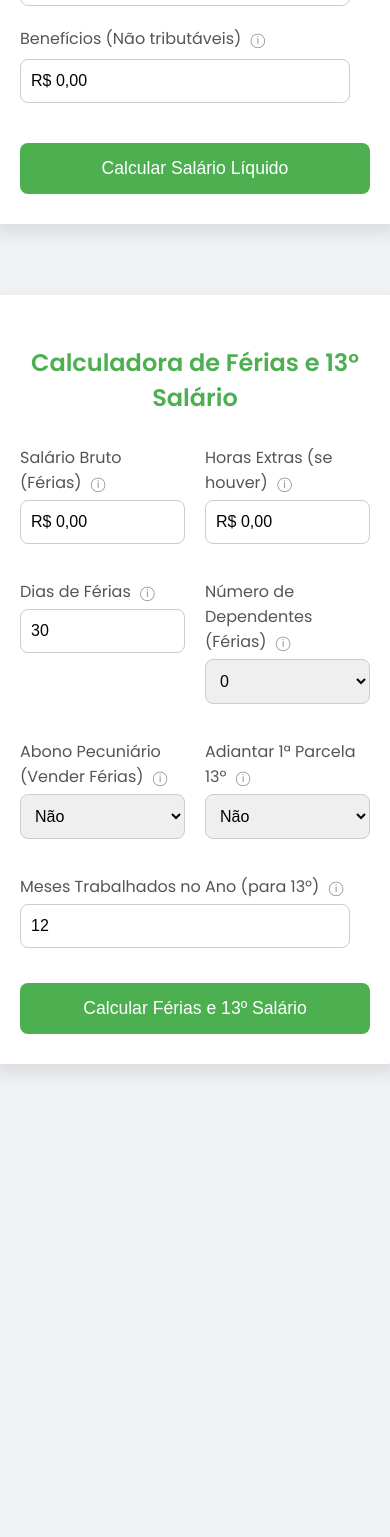
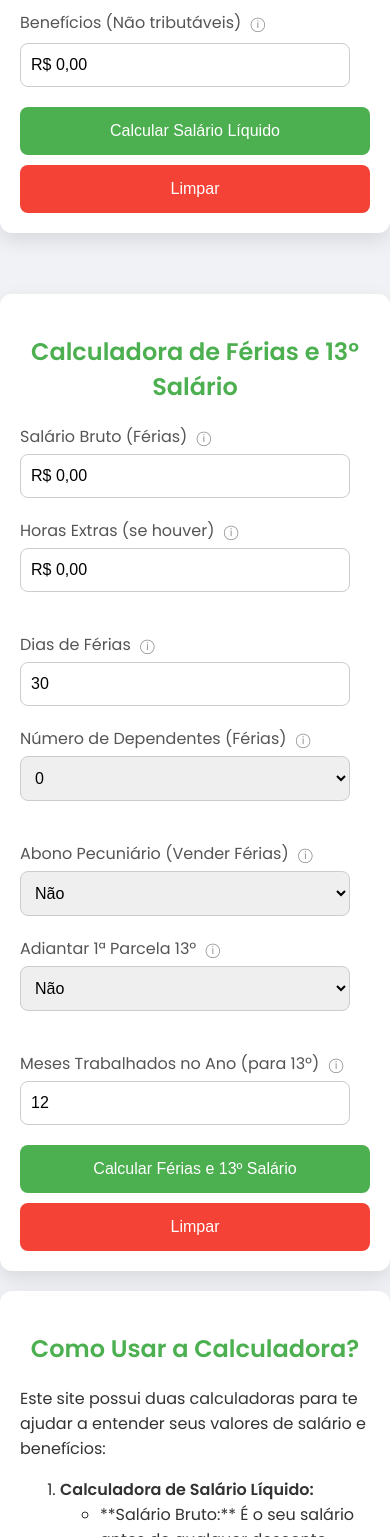
Before and after one commit to cesarazevedo/salarioliquido, a plain HTML site: page index.html in a window 390 px wide. Shown: the part 463-2000 px from the top of the page. Before the commit the page ends 1577 px from the top, so only its background shows below. Drawn offline with Linux system fonts and the light colour scheme.

Commit message:
Update index.html

```diff
--- a/index.html
+++ b/index.html
@@ -11,14 +11,31 @@
             font-family: 'Poppins', sans-serif;
             background-color: #f0f2f5;
             display: flex;
-            flex-direction: column; /* Para empilhar as calculadoras */
+            flex-direction: column;
             justify-content: center;
             align-items: center;
             min-height: 100vh;
             margin: 0;
             color: #333;
-            padding: 20px; /* Espaçamento geral */
-            box-sizing: border-box; /* Inclui padding no tamanho total */
+            padding: 20px;
+            box-sizing: border-box;
+        }
+
+        .header-links {
+            width: 100%;
+            max-width: 500px;
+            text-align: right;
+            margin-bottom: 10px;
+        }
+        .header-links a {
+            color: #4CAF50;
+            text-decoration: none;
+            font-weight: 500;
+            transition: color 0.3s ease;
+        }
+        .header-links a:hover {
+            color: #43A047;
+            text-decoration: underline;
         }
 
         .calculator-container {
@@ -29,7 +46,7 @@
             width: 100%;
             max-width: 500px;
             animation: fadeIn 0.8s ease-out;
-            margin-bottom: 30px; /* Espaço entre as calculadoras */
+            margin-bottom: 30px;
         }
 
         @keyframes fadeIn {
@@ -39,7 +56,7 @@
 
         h1, h2 {
             text-align: center;
-            color: #4CAF50; /* Um verde vibrante */
+            color: #4CAF50;
             margin-bottom: 30px;
             font-weight: 600;
         }
@@ -55,15 +72,15 @@
             color: #555;
         }
 
-        .input-group input[type="text"], /* Mudado para text para facilitar a formatação */
+        .input-group input[type="text"],
         .input-group input[type="number"],
         .input-group select {
-            width: calc(100% - 20px); /* Ajuste para padding */
+            width: calc(100% - 20px);
             padding: 12px 10px;
             border: 1px solid #ccc;
             border-radius: 8px;
             font-size: 1em;
-            box-sizing: border-box; /* Garante que padding e border não aumentem o tamanho */
+            box-sizing: border-box;
             transition: border-color 0.3s ease;
         }
 
@@ -75,25 +92,18 @@
             box-shadow: 0 0 0 3px rgba(76, 175, 80, 0.2);
         }
 
-        /* Flexbox para inputs lado a lado */
         .input-row {
             display: flex;
-            gap: 20px; /* Espaço entre os elementos */
+            gap: 20px;
             margin-bottom: 20px;
         }
         .input-row .input-group {
-            flex: 1; /* Faz com que os grupos de input ocupem o espaço igualmente */
-            margin-bottom: 0; /* Remove a margem padrão para usar o gap do row */
-        }
-        /* Ajuste para inputs menores em linha */
-        .input-row .input-group input,
-        .input-row .input-group select {
-            width: 100%; /* Ocupa a largura total do seu flex item */
+            flex: 1;
+            margin-bottom: 0;
         }
 
-
         .result-section {
-            background-color: #e8f5e9; /* Um verde bem clarinho */
+            background-color: #e8f5e9;
             border-left: 5px solid #4CAF50;
             padding: 20px;
             border-radius: 8px;
@@ -109,11 +119,17 @@
 
         .result-section span {
             font-weight: 600;
-            color: #2e7d32; /* Um verde mais escuro para o valor */
+            color: #2e7d32;
+        }
+
+        .button-group {
+            display: flex;
+            gap: 15px; /* Espaço entre os botões */
+            margin-top: 20px;
         }
 
         button {
-            width: 100%;
+            flex: 1; /* Faz com que os botões ocupem o espaço igualmente */
             padding: 15px;
             background-color: #4CAF50;
             color: white;
@@ -122,11 +138,17 @@
             font-size: 1.1em;
             cursor: pointer;
             transition: background-color 0.3s ease, transform 0.2s ease;
-            margin-top: 20px;
+        }
+
+        button.clear-button {
+            background-color: #f44336; /* Vermelho para o botão limpar */
+        }
+        button.clear-button:hover {
+            background-color: #d32f2f;
         }
 
         button:hover {
-            background-color: #43A047; /* Um verde um pouco mais escuro */
+            background-color: #43A047;
             transform: translateY(-2px);
         }
 
@@ -157,7 +179,7 @@
             padding: 5px 0;
             position: absolute;
             z-index: 1;
-            bottom: 125%; /* Posição acima do ícone */
+            bottom: 125%;
             left: 50%;
             margin-left: -90px;
             opacity: 0;
@@ -185,7 +207,7 @@
         .holiday-thirteenth-calc {
             margin-top: 40px;
             padding-top: 30px;
-            border-top: 1px solid #eee; /* Separador visual */
+            border-top: 1px solid #eee;
         }
         .holiday-thirteenth-calc .input-group {
             margin-bottom: 15px;
@@ -196,11 +218,48 @@
         .final-liquid-value {
             font-size: 1.4em !important;
             font-weight: 700 !important;
-            color: #1b5e20 !important; /* Um verde mais forte */
+            color: #1b5e20 !important;
+        }
+
+        /* --- RESPONSIVIDADE --- */
+        @media (max-width: 600px) {
+            .calculator-container {
+                padding: 20px; /* Menos padding em telas pequenas */
+                margin-bottom: 20px;
+            }
+            .input-row {
+                flex-direction: column; /* Inputs um embaixo do outro em telas pequenas */
+                gap: 0; /* Remove o gap quando em coluna */
+            }
+            .input-row .input-group {
+                margin-bottom: 20px; /* Adiciona margem entre os grupos de input */
+            }
+            .button-group {
+                flex-direction: column; /* Botões um embaixo do outro em telas pequenas */
+                gap: 10px;
+            }
+            button {
+                font-size: 1em; /* Fonte um pouco menor nos botões */
+            }
+            h1, h2 {
+                font-size: 1.5em; /* Títulos menores */
+                margin-bottom: 20px;
+            }
+            .result-section {
+                padding: 15px;
+                font-size: 1em;
+            }
+            .result-section p {
+                margin: 5px 0;
+            }
         }
     </style>
 </head>
 <body>
+    <div class="header-links">
+        <a href="#como-usar">Como Usar?</a>
+    </div>
+
     <div class="calculator-container">
         <h1>Calculadora de Salário Líquido</h1>
 
@@ -251,7 +310,10 @@
             <input type="text" id="beneficios" placeholder="0,00" value="0,00">
         </div>
 
-        <button onclick="calcularSalario()">Calcular Salário Líquido</button>
+        <div class="button-group">
+            <button onclick="calcularSalario()">Calcular Salário Líquido</button>
+            <button class="clear-button" onclick="limparCampos('salario')">Limpar</button>
+        </div>
 
         <div class="result-section" id="resultado" style="display: none;">
             <p>Salário Bruto: <span id="displaySalarioBruto"></span></p>
@@ -347,7 +409,8 @@
         </div>
 
         <div class="input-group">
-            <label for="mesesTrabalhados13Ferias"> Meses Trabalhados no Ano (para 13º)
+            <label for="mesesTrabalhados13Ferias">
+                Meses Trabalhados no Ano (para 13º)
                 <span class="tooltip tooltip-icon">&#9432;
                     <span class="tooltiptext">Número de meses completos trabalhados no ano para o cálculo do 13º salário.</span>
                 </span>
@@ -355,7 +418,10 @@
             <input type="number" id="mesesTrabalhados13Ferias" placeholder="0" value="12" min="0" max="12">
         </div>
 
-        <button onclick="calcularFerias13()">Calcular Férias e 13º Salário</button>
+        <div class="button-group">
+            <button onclick="calcularFerias13()">Calcular Férias e 13º Salário</button>
+            <button class="clear-button" onclick="limparCampos('ferias13')">Limpar</button>
+        </div>
 
         <div class="result-section" id="resultadoFerias13" style="display: none;">
             <h3>Detalhes das Férias:</h3>
@@ -378,6 +444,37 @@
             <hr style="border: none; border-top: 1px solid #c8e6c9; margin: 15px 0;">
             <p style="font-size: 1.3em;">Total a Receber (Férias + 13º): <span id="displayTotalReceberFerias13" class="final-liquid-value"></span></p>
         </div>
+    </div>
+
+    <div class="calculator-container" id="como-usar">
+        <h2>Como Usar a Calculadora?</h2>
+        <p>Este site possui duas calculadoras para te ajudar a entender seus valores de salário e benefícios:</p>
+        <ol>
+            <li>
+                <strong>Calculadora de Salário Líquido:</strong>
+                <ul>
+                    <li>**Salário Bruto:** É o seu salário antes de qualquer desconto.</li>
+                    <li>**Número de Dependentes:** Pessoas que dependem financeiramente de você (ex: filhos), isso pode reduzir o Imposto de Renda.</li>
+                    <li>**Outros Descontos:** Valores que são descontados do seu salário (ex: vale-transporte, plano de saúde, empréstimos).</li>
+                    <li>**Benefícios (Não tributáveis):** Valores que você recebe e que não são considerados para o cálculo de impostos (ex: vale-alimentação, vale-refeição).</li>
+                    <li>Clique em "Calcular Salário Líquido" para ver quanto você receberá de fato.</li>
+                </ul>
+            </li>
+            <li>
+                <strong>Calculadora de Férias e 13º Salário:</strong>
+                <ul>
+                    <li>**Salário Bruto (Férias) e Horas Extras:** Use seu salário e média de horas extras para o cálculo da sua remuneração de férias.</li>
+                    <li>**Dias de Férias:** Quantos dias de férias você vai tirar (normalmente 30 dias).</li>
+                    <li>**Número de Dependentes (Férias):** Os dependentes também ajudam a reduzir o Imposto de Renda nas férias.</li>
+                    <li>**Abono Pecuniário (Vender Férias):** Se você decidir vender 1/3 das suas férias (receber em dinheiro em vez de folgar). Esse valor tem tratamento diferente nos impostos.</li>
+                    <li>**Adiantar 1ª Parcela 13º:** Se você vai receber a primeira metade do seu 13º Salário junto com as férias. A primeira parcela do 13º não tem descontos.</li>
+                    <li>**Meses Trabalhados no Ano (para 13º):** Quantos meses você trabalhou no ano para calcular a parte proporcional do 13º.</li>
+                    <li>Clique em "Calcular Férias e 13º Salário" para ver os detalhes.</li>
+                </ul>
+            </li>
+        </ol>
+        <p>Os valores de impostos (INSS e IRRF) são baseados nas tabelas oficiais do Brasil para o ano de 2025.</p>
+        <p>Para limpar os campos e começar um novo cálculo, clique no botão "Limpar" de cada calculadora.</p>
     </div>
 
 
@@ -437,7 +534,7 @@
                      inss = (baseCalculoINSS * (tabelaINSS[i].aliquota / 100)) - tabelaINSS[i].parcelaDeducao;
                 }
             }
-            return Math.min(Math.max(0, inss), tetoDescontoINSS); // Garante que não seja negativo e respeita o teto
+            return Math.min(Math.max(0, inss), tetoDescontoINSS);
         }
 
         function calcularIRRF(baseCalculoIRRF, numDependentes) {
@@ -462,7 +559,7 @@
                     irrf = (baseLiquidaIRRF * (tabelaIRRF[i].aliquota / 100)) - tabelaIRRF[i].parcelaDeducao;
                 }
             }
-            return Math.max(0, irrf); // Garante que não seja negativo
+            return Math.max(0, irrf);
         }
 
 
@@ -491,7 +588,7 @@
         }
 
         // ===============================================
-        // Funções de Cálculo de Férias e 13º Salário (CORRIGIDA NOVAMENTE)
+        // Funções de Cálculo de Férias e 13º Salário
         // ===============================================
         function calcularFerias13() {
             const feriasSalarioBruto = parseMoeda(document.getElementById('feriasSalarioBruto').value);
@@ -500,27 +597,24 @@
             const dependentesFerias = parseInt(document.getElementById('dependentesFerias').value) || 0;
             const abonoPecuniarioOpcao = document.getElementById('abonoPecuniario').value;
             const adiantar13FeriasOpcao = document.getElementById('adiantar13Ferias').value;
-            const mesesTrabalhados13Ferias = parseInt(document.getElementById('mesesTrabalhados13Ferias').value) || 0; // Pegando o valor do campo correto
+            const mesesTrabalhados13Ferias = parseInt(document.getElementById('mesesTrabalhados13Ferias').value) || 0;
 
             // --- CÁLCULO DAS FÉRIAS ---
             let salarioBaseComHE = feriasSalarioBruto + horasExtrasFerias;
 
-            // Valor do salário proporcional aos dias de férias (sem HE adicional para essa base)
             let valorSalarioFeriasProporcional = (feriasSalarioBruto / 30) * diasFerias;
-            // Valor das horas extras proporcional aos dias de férias
             let valorHorasExtrasFeriasProporcional = (horasExtrasFerias / 30) * diasFerias;
 
             let umTercoFeriasProporcional = (valorSalarioFeriasProporcional + valorHorasExtrasFeriasProporcional) / 3;
 
             let valorAbonoPecuniarioBruto = 0;
-            let totalBrutoFeriasTributavel = 0; // Valor que incidirá INSS e IRRF
+            let totalBrutoFeriasTributavel = 0;
 
             if (abonoPecuniarioOpcao === 'sim') {
                 const diasAbono = diasFerias / 3;
-                const salarioDiaBaseAbono = (feriasSalarioBruto + horasExtrasFerias) / 30; // Base diária para o abono
+                const salarioDiaBaseAbono = (feriasSalarioBruto + horasExtrasFerias) / 30;
                 valorAbonoPecuniarioBruto = (salarioDiaBaseAbono * diasAbono) + ((salarioDiaBaseAbono * diasAbono) / 3);
 
-                // O que será pago como férias (2/3 dos dias)
                 let diasUteisFerias = diasFerias - diasAbono;
                 let salarioFeriasReal = (feriasSalarioBruto / 30) * diasUteisFerias;
                 let heFeriasReal = (horasExtrasFerias / 30) * diasUteisFerias;
@@ -530,20 +624,18 @@
                 totalBrutoFeriasTributavel = valorSalarioFeriasProporcional + valorHorasExtrasFeriasProporcional + umTercoFeriasProporcional;
             }
 
-            // Descontos sobre Férias (APENAS sobre a parcela tributável)
             const inssFerias = calcularINSS(totalBrutoFeriasTributavel);
             const irrfFerias = calcularIRRF(totalBrutoFeriasTributavel - inssFerias, dependentesFerias);
 
-            let feriasLiquido = totalBrutoFeriasTributavel - inssFerias - irrfFerias + valorAbonoPecuniarioBruto; // Abono é somado, pois é isento.
+            let feriasLiquido = totalBrutoFeriasTributavel - inssFerias - irrfFerias + valorAbonoPecuniarioBruto;
 
             // --- CÁLCULO DO 13º SALÁRIO (PRIMEIRA PARCELA) ---
             let decimoTerceiroPrimeiraParcelaBruto = 0;
-            let decimoTerceiroLiquido = 0; // 1ª parcela é líquida, sem descontos de INSS/IRRF
+            let decimoTerceiroLiquido = 0;
 
             if (adiantar13FeriasOpcao === 'sim') {
-                // Cálculo do 13º proporcional e da primeira parcela
                 decimoTerceiroPrimeiraParcelaBruto = ((feriasSalarioBruto + horasExtrasFerias) / 12) * mesesTrabalhados13Ferias / 2;
-                decimoTerceiroLiquido = decimoTerceiroPrimeiraParcelaBruto; // 1ª parcela é isenta de INSS/IRRF
+                decimoTerceiroLiquido = decimoTerceiroPrimeiraParcelaBruto;
             }
 
             // --- CÁLCULO DO TOTAL A RECEBER ---
@@ -554,15 +646,15 @@
             document.getElementById('displayValorSalarioFerias').textContent = formatarMoeda(valorSalarioFeriasProporcional);
             document.getElementById('displayUmTercoFerias').textContent = formatarMoeda(umTercoFeriasProporcional);
             document.getElementById('displayAbonoPecuniario').textContent = formatarMoeda(valorAbonoPecuniarioBruto);
-            document.getElementById('displayFeriasTotalBruto').textContent = formatarMoeda(totalBrutoFeriasTributavel + valorAbonoPecuniarioBruto); // Total bruto é a soma de tudo
+            document.getElementById('displayFeriasTotalBruto').textContent = formatarMoeda(totalBrutoFeriasTributavel + valorAbonoPecuniarioBruto);
 
             document.getElementById('displayINSSFerias').textContent = formatarMoeda(inssFerias);
             document.getElementById('displayIRRFFerias').textContent = formatarMoeda(irrfFerias);
             document.getElementById('displayFeriasLiquido').textContent = formatarMoeda(feriasLiquido);
 
             document.getElementById('displayDecimoTerceiroPrimeiraParcela').textContent = formatarMoeda(decimoTerceiroPrimeiraParcelaBruto);
-            document.getElementById('displayINSSDecimoTerceiro').textContent = formatarMoeda(0); // INSS só na segunda parcela
-            document.getElementById('displayIRRFDecimoTerceiro').textContent = formatarMoeda(0); // IRRF só na segunda parcela
+            document.getElementById('displayINSSDecimoTerceiro').textContent = formatarMoeda(0);
+            document.getElementById('displayIRRFDecimoTerceiro').textContent = formatarMoeda(0);
             document.getElementById('displayDecimoTerceiroLiquido').textContent = formatarMoeda(decimoTerceiroLiquido);
 
             document.getElementById('displayTotalReceberFerias13').textContent = formatarMoeda(totalReceber);
@@ -570,12 +662,39 @@
             document.getElementById('resultadoFerias13').style.display = 'block';
         }
 
-        // Inicializa a formatação dos campos ao carregar a página
+        // ===============================================
+        // NOVAS FUNÇÕES: Limpar Campos e Inicialização
+        // ===============================================
+
+        // Função para limpar os campos de uma calculadora específica
+        function limparCampos(calculadora) {
+            if (calculadora === 'salario') {
+                document.getElementById('salarioBruto').value = formatarMoeda(0);
+                document.getElementById('dependentes').value = '0';
+                document.getElementById('outrosDescontos').value = formatarMoeda(0);
+                document.getElementById('beneficios').value = formatarMoeda(0);
+                document.getElementById('resultado').style.display = 'none';
+            } else if (calculadora === 'ferias13') {
+                document.getElementById('feriasSalarioBruto').value = formatarMoeda(0);
+                document.getElementById('horasExtrasFerias').value = formatarMoeda(0);
+                document.getElementById('diasFerias').value = '30';
+                document.getElementById('dependentesFerias').value = '0';
+                document.getElementById('abonoPecuniario').value = 'nao';
+                document.getElementById('adiantar13Ferias').value = 'nao';
+                document.getElementById('mesesTrabalhados13Ferias').value = '12';
+                document.getElementById('resultadoFerias13').style.display = 'none';
+            }
+        }
+
+        // Inicializa a formatação dos campos e esconde os resultados ao carregar a página
         window.onload = function() {
             document.querySelectorAll('input[type="text"]').forEach(input => {
                 let valorNumericoInicial = parseMoeda(input.value);
                 input.value = formatarMoeda(valorNumericoInicial);
             });
+            // Esconder resultados ao carregar
+            document.getElementById('resultado').style.display = 'none';
+            document.getElementById('resultadoFerias13').style.display = 'none';
         };
 
     </script>
```
